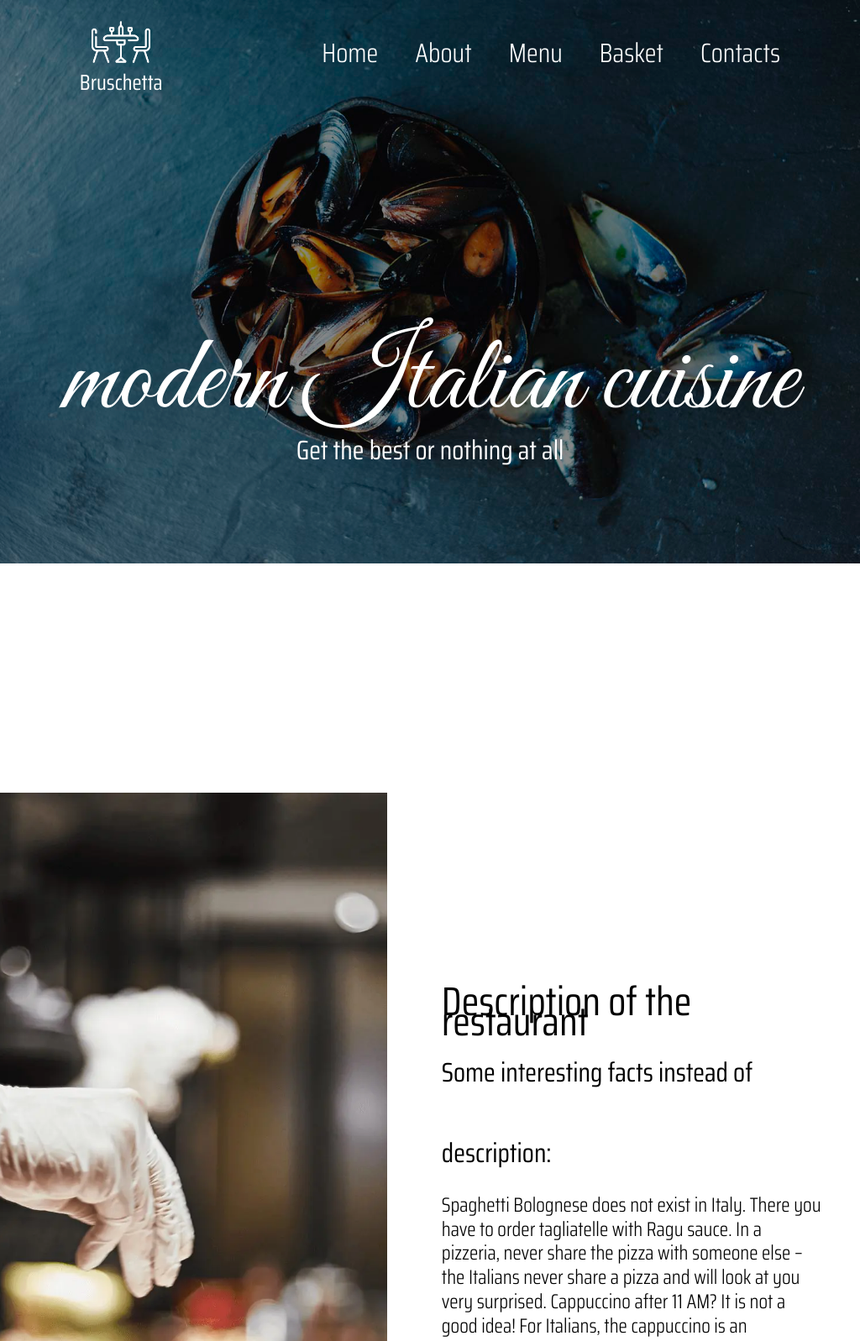
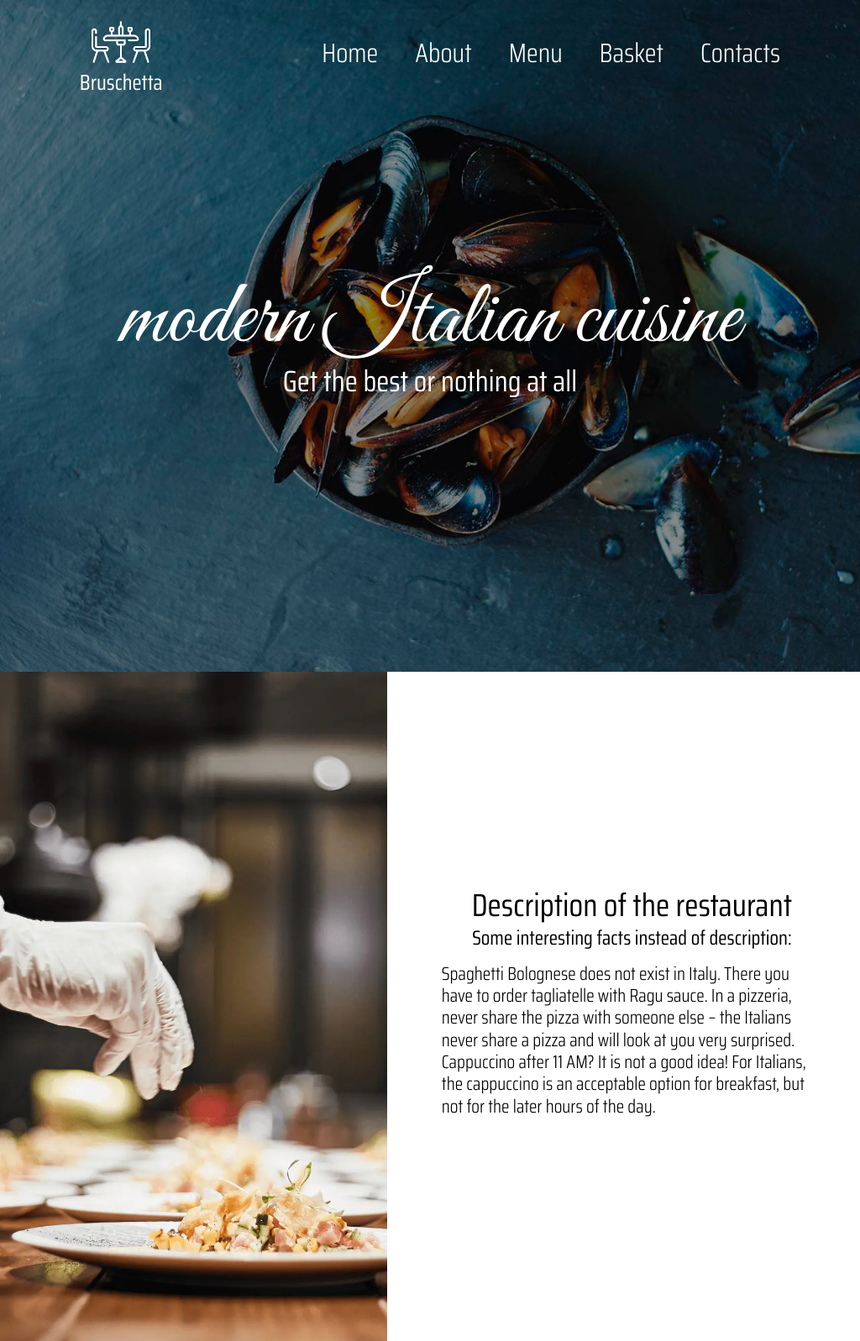
Before and after one commit to dredko25/Italian-restaurant, a PHP site: page / in a window 1024 px wide. Shown: the top 1597 px of the page at 84% size. Run offline with PHP 8.4, Linux system fonts and the light colour scheme.

Commit message:
fix main page

```diff
--- a/Bruschetta.php
+++ b/Bruschetta.php
@@ -9,6 +9,7 @@
     <link href="https://fonts.googleapis.com/css?family=Saira+Condensed:300,regular&display=swap" rel="stylesheet" />
     <link rel="stylesheet" href="style.css">
     <link rel="stylesheet" href="menu.css">
+    <link rel="stylesheet" href="responsive.css">
 </head>
 <body>
     <div class="wrapper">
--- a/Desserts.php
+++ b/Desserts.php
@@ -9,6 +9,7 @@
     <link href="https://fonts.googleapis.com/css?family=Saira+Condensed:300,regular&display=swap" rel="stylesheet" />
     <link rel="stylesheet" href="style.css">
     <link rel="stylesheet" href="menu.css">
+    <link rel="stylesheet" href="responsive.css">
 </head>
 <body>
     <div class="wrapper">
--- a/Pasta.php
+++ b/Pasta.php
@@ -9,6 +9,7 @@
     <link href="https://fonts.googleapis.com/css?family=Saira+Condensed:300,regular&display=swap" rel="stylesheet" />
     <link rel="stylesheet" href="style.css">
     <link rel="stylesheet" href="menu.css">
+    <link rel="stylesheet" href="responsive.css">
 </head>
 <body>
     <div class="wrapper">
--- a/Pizza.php
+++ b/Pizza.php
@@ -9,6 +9,7 @@
     <link href="https://fonts.googleapis.com/css?family=Saira+Condensed:300,regular&display=swap" rel="stylesheet" />
     <link rel="stylesheet" href="style.css">
     <link rel="stylesheet" href="menu.css">
+    <link rel="stylesheet" href="responsive.css">
 </head>
 <body>
     <div class="wrapper">
--- a/Soup.php
+++ b/Soup.php
@@ -9,6 +9,7 @@
     <link href="https://fonts.googleapis.com/css?family=Saira+Condensed:300,regular&display=swap" rel="stylesheet" />
     <link rel="stylesheet" href="style.css">
     <link rel="stylesheet" href="menu.css">
+    <link rel="stylesheet" href="responsive.css">
 </head>
 <body>
     <div class="wrapper">
--- a/Specials.php
+++ b/Specials.php
@@ -9,6 +9,7 @@
     <link href="https://fonts.googleapis.com/css?family=Saira+Condensed:300,regular&display=swap" rel="stylesheet" />
     <link rel="stylesheet" href="style.css">
     <link rel="stylesheet" href="menu.css">
+    <link rel="stylesheet" href="responsive.css">
 </head>
 <body>
     <div class="wrapper">
--- a/index.php
+++ b/index.php
@@ -8,6 +8,7 @@
     <link href="https://fonts.googleapis.com/css?family=Great+Vibes:regular&display=swap" rel="stylesheet" />
     <link href="https://fonts.googleapis.com/css?family=Saira+Condensed:300,regular&display=swap" rel="stylesheet" />
     <link rel="stylesheet" href="style.css">
+    <link rel="stylesheet" href="responsive.css">
 </head>
 <body>
     <div class="wrapper">
--- /dev/null
+++ b/responsive.css
@@ -0,0 +1,26 @@
+@media (max-width:579px) {
+
+}
+@media (min-width: 580px) and (max-width:768px) {
+
+}
+@media (min-width: 769px) and (max-width: 992px) {
+
+}
+@media (min-width: 993px) and (max-width: 1160px) {
+    .title {
+        font-size: 38px;
+    }
+    .subtitle {
+        font-size: 24px;
+        line-height: 1.2;
+        margin: 15px 0px;
+    }
+    .description {
+        font-size: 22px;
+    }
+    .menu-item-list {
+        width: 406.3px;
+        height: 170px;
+    }
+}
--- a/style.css
+++ b/style.css
@@ -74,27 +74,27 @@ body {
 
 .background_photo {
     background: url(photo/background1.png) no-repeat;
-    background-size: 100%;
-    height: 944px;
+    background-size: cover;
+    height: 100vh;
 }
 .main-block {
     display: flex;
     flex-direction: column;
-    height: 944px;
+    height: 100vh;
     align-items: center;
     justify-content: center;
 }
 .main-slogan {
     font-family: 'Great Vibes';
-    font-size: 128px;
+    font-size: 13.5vh;
     font-weight: 400;
 }
 .second-phrase {
     font-weight: 400;
-    font-size: 32px;
+    font-size: 4.4vh;
 }
 .desc{
-    height: 944px;
+    height: 100vh;
     display: flex;
 }
 .desc-photo {
@@ -112,38 +112,34 @@ body {
 }
 .title {
     font-weight: 400;
-    font-size: 48px;
+    font-size: 5vh;
     line-height: 0.5;
 }
 .subtitle {
     font-weight: 400;
-    font-size: 32px;
+    font-size: 3.4vh;
     line-height: 3;
 }
 .description {
     font-weight: 300;
-    font-size: 24px;
+    font-size: 2.5vh;
     line-height: 1.2;
-}
-.section-menu {
 }
 .header-our-menu {
     background-image: url(photo/our-menu.png);
     background-size: 100%;
-    height: 200px;
+    height: 23vh;
     width: 100%;
 }
 .our-menu {
     font-family: 'Great Vibes';
     font-style: normal;
     font-weight: 400;
-    font-size: 90px;
+    font-size: 10vh;
     display: flex;
-    height: 200px;
+    height: 23vh;
     justify-content: center;
     align-items: center;
-}
-.menu-items {
 }
 .menu-items-list {
     display: flex;
@@ -154,14 +150,14 @@ body {
 }
 .menu-item-list {
     width: 478px;
-    height: 200px;
-    margin-top: 50px;
+    height: 23vh;
+    margin: 50px 7px 0px 7px;
 }
 .category-name {
     font-family: 'Great Vibes';
     font-style: normal;
     font-weight: 400;
-    font-size: 72px;
+    font-size: 8vh;
     display: flex;
     justify-content: center;
     align-items: center;
@@ -193,11 +189,11 @@ body {
     margin-top: 50px;
     background-color: #405B6E;
     color: white;
-    height: 200px;
+    height: 24vh;
     width: 100%;
 }
 .footer-content {
-    height: 200px;
+    height: 24vh;
     width: 100%;
     display: flex;
     flex-direction: row;
@@ -252,24 +248,3 @@ body {
     font-weight: 300;
     font-size: 18px;
 }
-/* @media (max-width: 1440px) {
-    .background_photo {
-    }
-    .main-block {
-    }
-} */
-@media (max-width: 1199.98px) {
-    .container {
-        max-width: 970px;
-    }
-}
-@media (max-width: 990.98px) {
-    .container {
-        max-width: 750px;
-    }
-}
-@media (max-width: 767.98px) {
-    .container {
-        max-width: none;
-    }
-}
```
